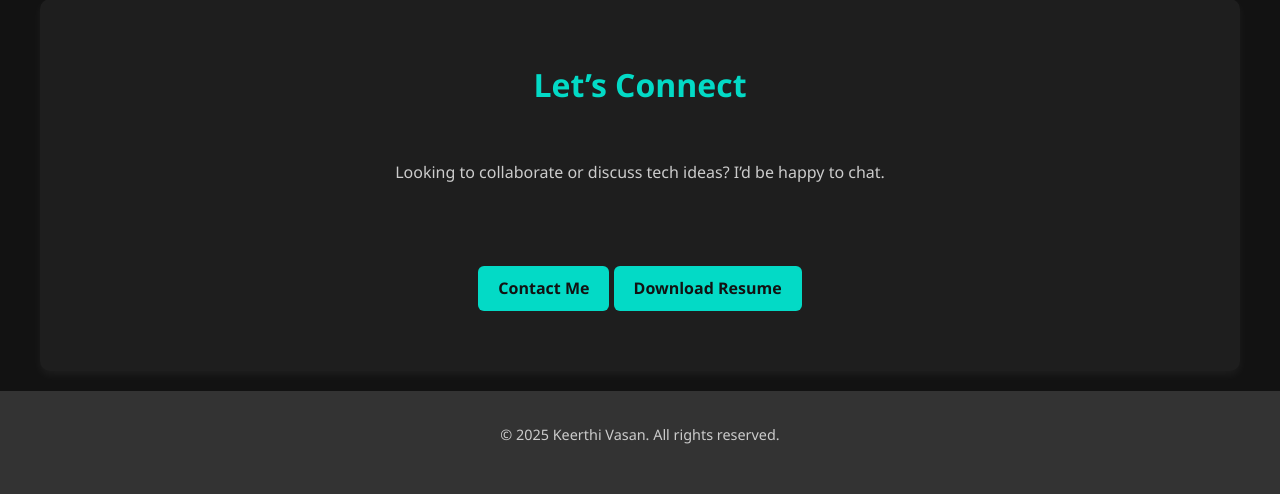
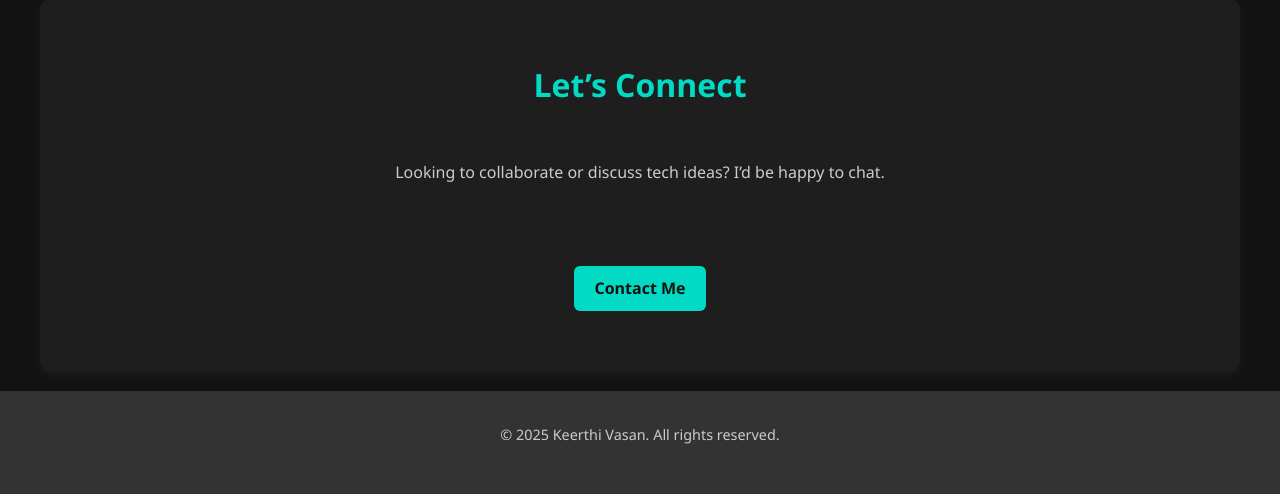
Before and after one commit to keerthivasan91/Personal-Website, a Flask app: page / in a window 1280 px wide. Shown: the part 1483-1977 px from the top of the page. Run offline with Flask 3, Linux system fonts and the light colour scheme.

Commit message:
fixed some bug

```diff
--- a/templates/index.html
+++ b/templates/index.html
@@ -69,7 +69,6 @@
       <p class="introduction">Looking to collaborate or discuss tech ideas? I’d be happy to chat.</p>
       <div class="cta-section">
         <a href="{{ url_for('contacts') }}" class="cta-button">Contact Me</a>
-        <a href="{{ url_for('static', filename='resume-3.pdf') }}" class="cta-button secondary" target="_blank">Download Resume</a>
       </div>
     </article>
   </div>
```
